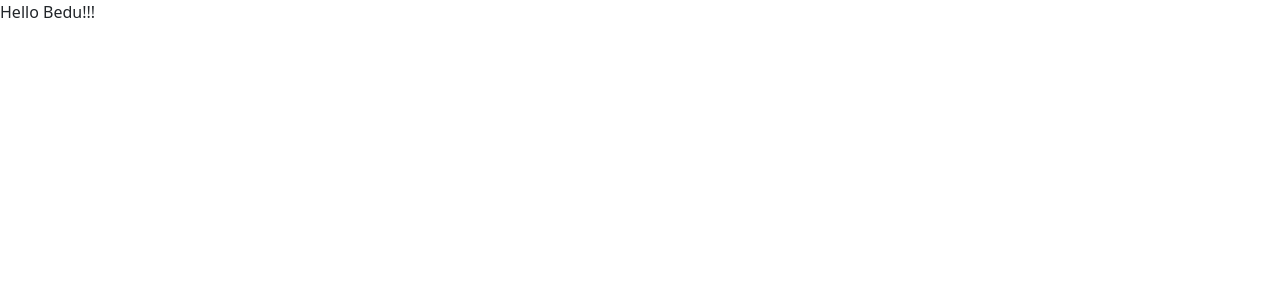
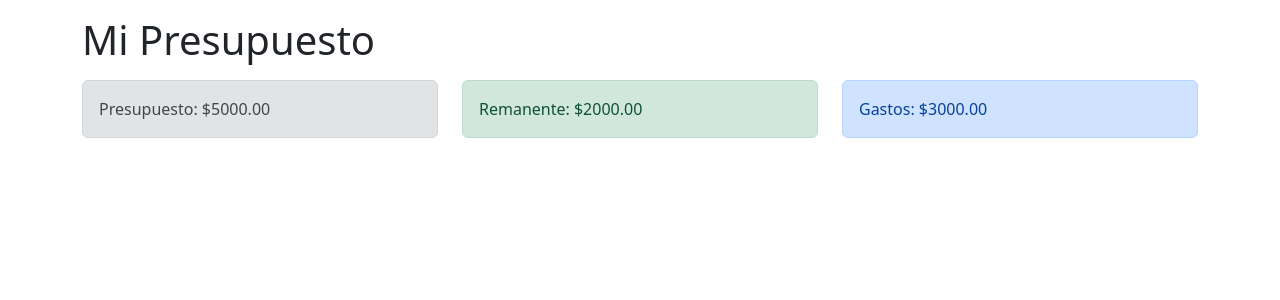
Before and after one commit to rivalcoba/react-bedu-prj, a React (Vite) app: page / in a window 1280 px wide. Shown: the top 300 px of the page. Built offline with nearby package versions, Linux system fonts and the light colour scheme.

Commit message:
⭐️ Adding Title

```diff
--- a/src/App.jsx
+++ b/src/App.jsx
@@ -1,9 +1,26 @@
 import { React } from 'react';
 import 'bootstrap/dist/css/bootstrap.min.css';
+// Importando los componentes del presupuesto
+import Budget from './components/Budget';
+import Remaining from './components/Remaining';
+import ExpenseTotal from './components/ExpenseTotal';
 
 function App() {
   return (
-    <p>Hello Bedu!!!</p>
+    <div className="container">
+      <h1 className="mt-3">Mi Presupuesto</h1>
+      <div className="row mt-3">
+        <div className="col-sm">
+          <Budget />
+        </div>
+        <div className="col-sm">
+          <Remaining />
+        </div>
+        <div className="col-sm">
+          <ExpenseTotal />
+        </div>
+      </div>
+    </div>
   );
 }
 
--- /dev/null
+++ b/src/components/Budget.jsx
@@ -0,0 +1,10 @@
+import React from 'react';
+
+function Budget() {
+  return (
+    <div className="alert alert-secondary">
+      <span>Presupuesto: $5000.00</span>
+    </div>
+  );
+}
+export default Budget;
--- /dev/null
+++ b/src/components/ExpenseTotal.jsx
@@ -0,0 +1,10 @@
+import React from 'react';
+
+function ExpenseTotal() {
+  return (
+    <div className="alert alert-primary">
+      <span>Gastos: $3000.00</span>
+    </div>
+  );
+}
+export default ExpenseTotal;
--- /dev/null
+++ b/src/components/Remaining.jsx
@@ -0,0 +1,10 @@
+import React from 'react';
+
+function Reamaining() {
+  return (
+    <div className="alert alert-success">
+      <span>Remanente: $2000.00</span>
+    </div>
+  );
+}
+export default Reamaining;
```
Also changed, not shown: src/main.jsx (+5 -5 lines).
